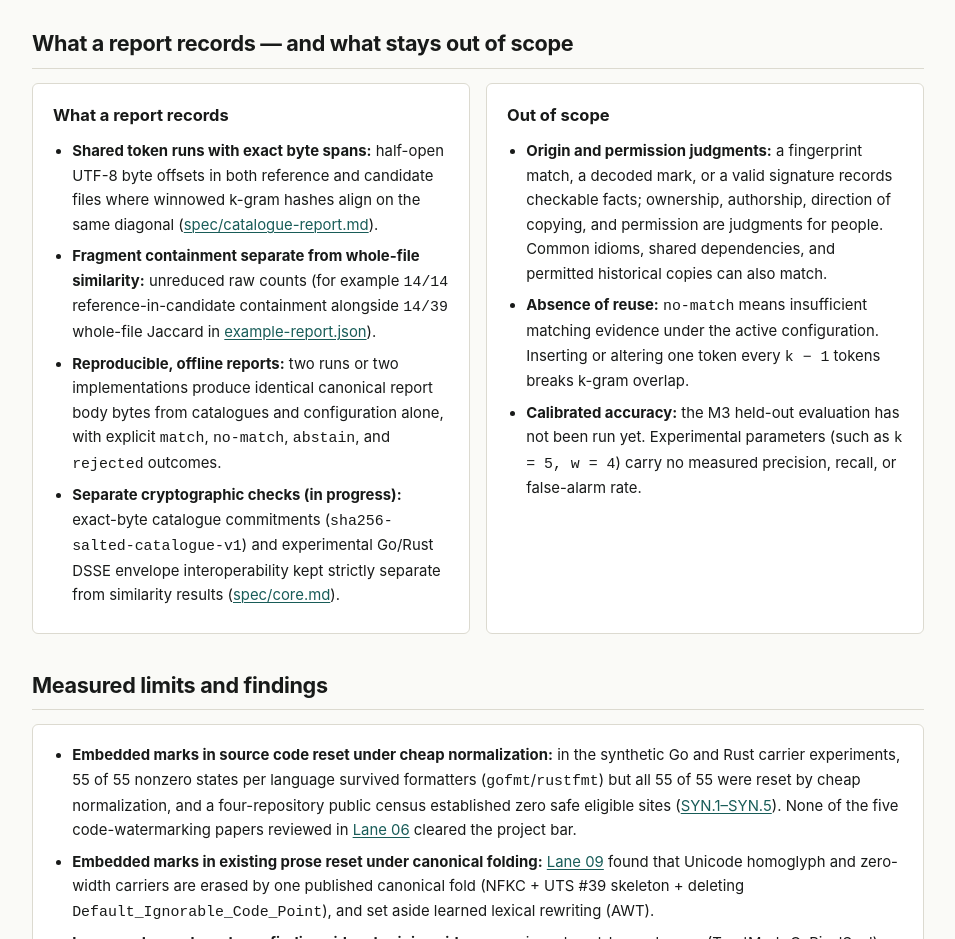
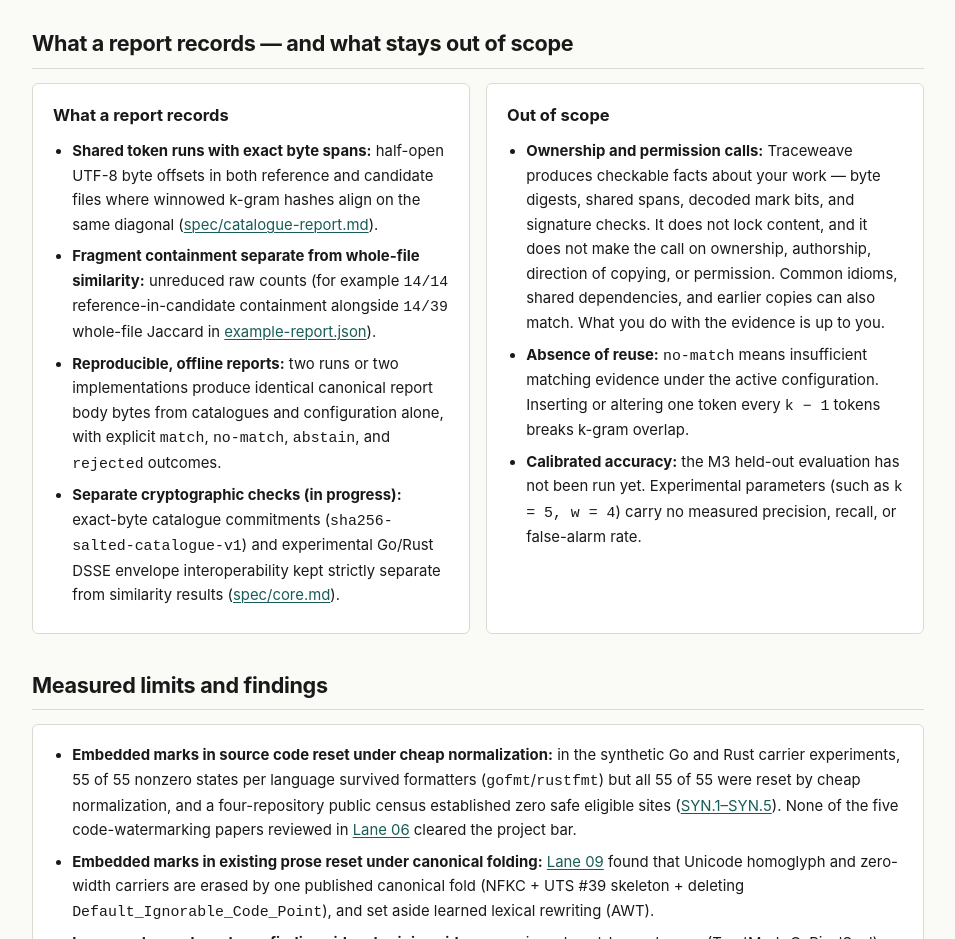
Before and after one commit to connorburgess/traceweave-docs, a Next.js app: page / in a window 1280 px wide. Shown: the part 1040-1979 px from the top of the page, without its empty margins (276-1231 px from the left). Built offline with nearby package versions, Linux system fonts and the light colour scheme.

Commit message:
Keep evidence scope descriptive and leave use up to the reader

```diff
--- a/src/app/page.tsx
+++ b/src/app/page.tsx
@@ -161,11 +161,13 @@ export default function HomePage() {
             <h3>Out of scope</h3>
             <ul>
               <li>
-                <strong>Origin and permission judgments:</strong> a fingerprint
-                match, a decoded mark, or a valid signature records checkable
-                facts; ownership, authorship, direction of copying, and
-                permission are judgments for people. Common idioms, shared
-                dependencies, and permitted historical copies can also match.
+                <strong>Ownership and permission calls:</strong> Traceweave
+                produces checkable facts about your work — byte digests, shared
+                spans, decoded mark bits, and signature checks. It does not lock
+                content, and it does not make the call on ownership, authorship,
+                direction of copying, or permission. Common idioms, shared
+                dependencies, and earlier copies can also match. What you do
+                with the evidence is up to you.
               </li>
               <li>
                 <strong>Absence of reuse:</strong> <code>no-match</code> means
```
Also changed, not shown: 2 other files (tests, documents, lock files or other folders).
